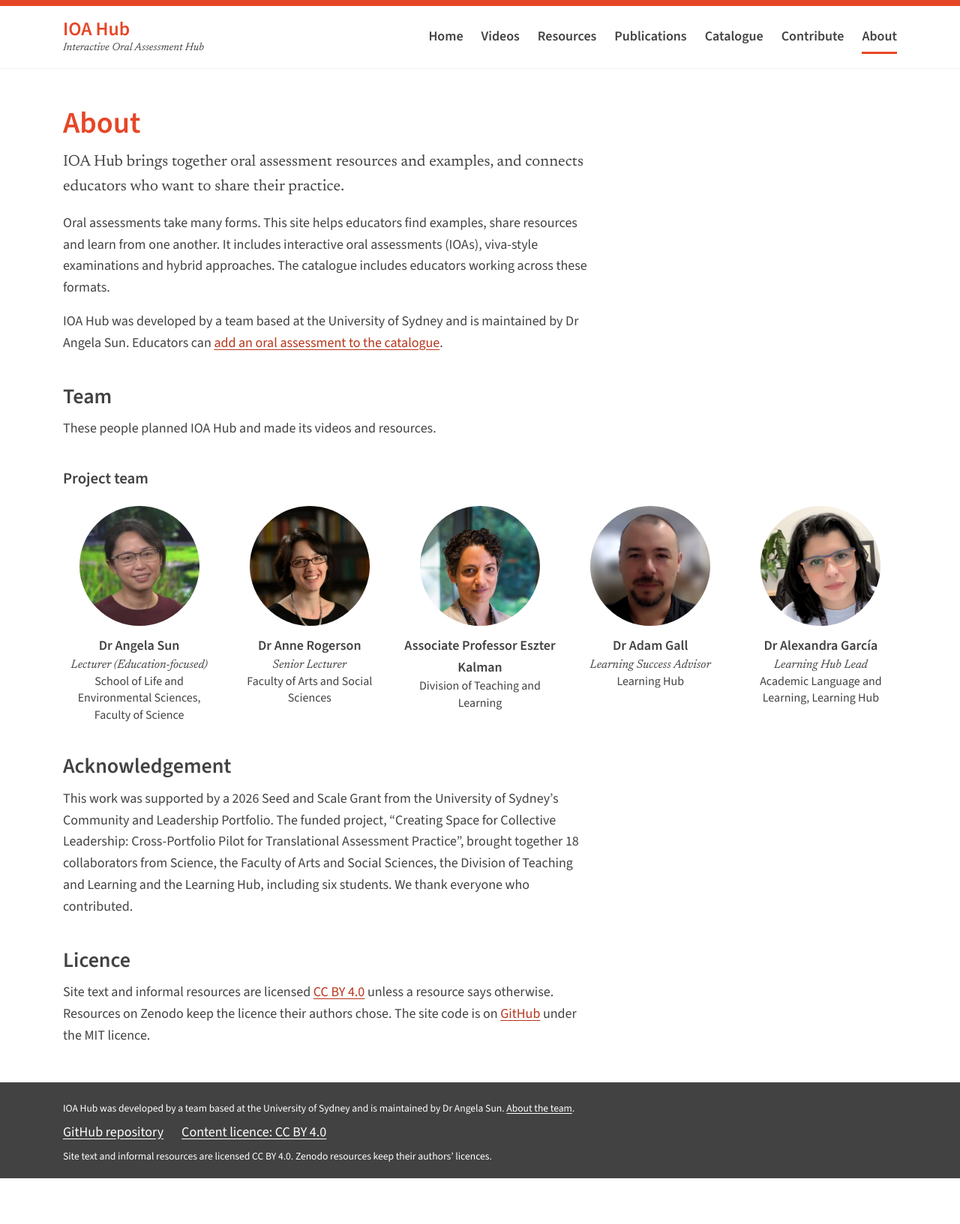
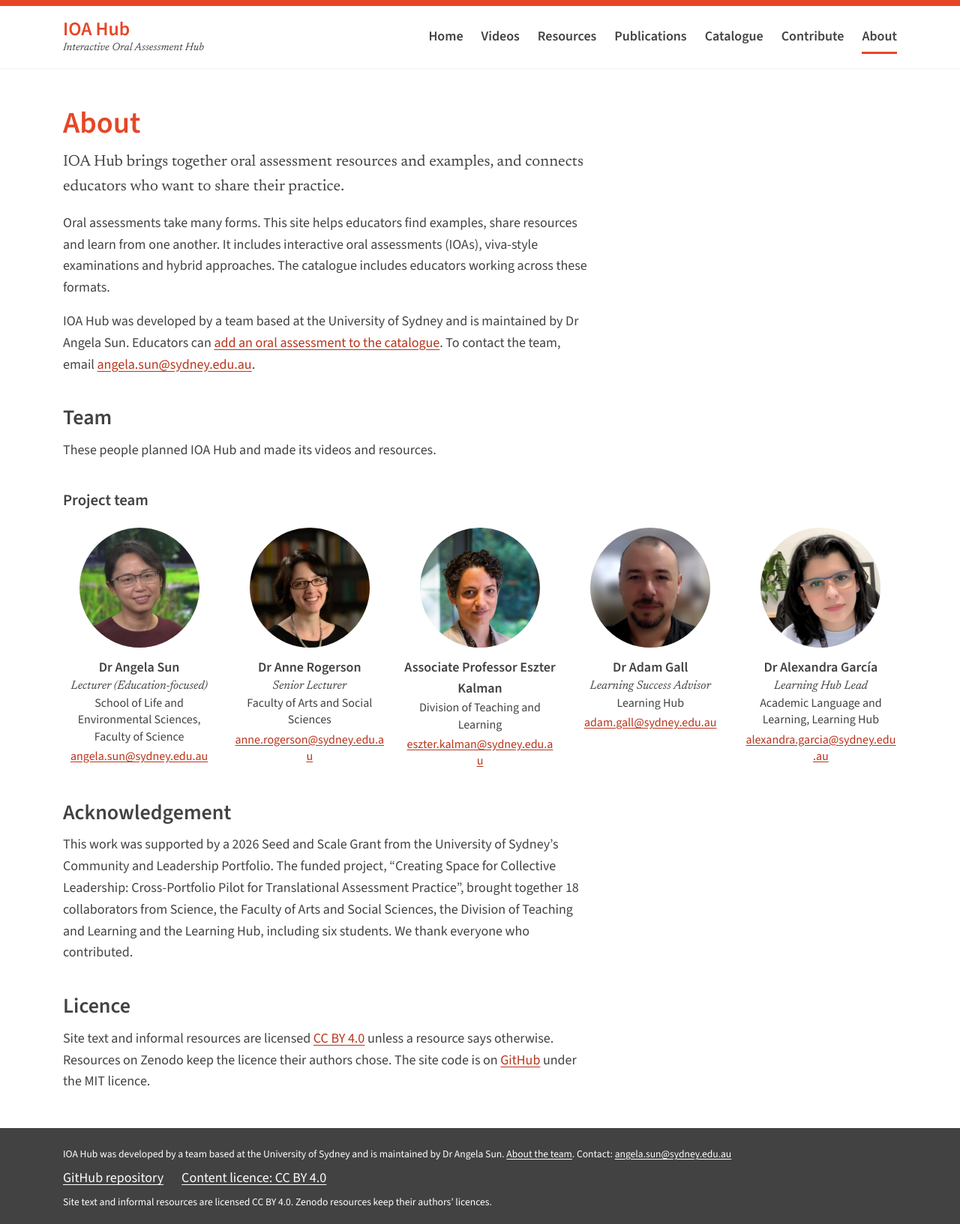
Before and after one commit to HelloAngela/ioa-hub, a Jekyll site: the page built from about.md, in a window 1280 px wide. Shown: the whole page at 75% size. Built offline with Jekyll 4.4.1, drawn with Linux system fonts in a browser that asks for light colours; before the commit the page ends 1572 px from its top, so only the background shows below that.

Commit message:
Add contact emails to the footer and team grid
Co-Authored-By: Claude Opus 5.5 <noreply@anthropic.com>

```diff
--- a/_config.yml
+++ b/_config.yml
@@ -24,7 +24,7 @@ intake_form_url: "https://docs.google.com/forms/d/e/1FAIpQLScw1p4u_kDReuwjgvIXGG
 catalog_sheet_csv_url: "https://docs.google.com/spreadsheets/d/e/2PACX-1vQAvoqTBSupHm1-g8uYC01ZIKy6JQRZjmz1eP8Bl96lUpbgz-Egy7Ruqm4v0FhMMyW3EfYguK4BPgkT/pub?gid=2126475318&single=true&output=csv"
 goatcounter_code: ioahub
 # Public contact email, shown in the footer and on the About page.
-contact_email: "[PLACEHOLDER: public contact email]"
+contact_email: "angela.sun@sydney.edu.au"
 # Zenodo community slug (https://zenodo.org/communities/ioahub/).
 zenodo_community: ioahub
 
--- a/_data/team.yml
+++ b/_data/team.yml
@@ -1,30 +1,36 @@
 # Only add people who have agreed to be listed with this photo and title.
 #
 # Each entry: name, role, unit, photo (file name in images/team/, optional),
-# link (optional), group (Project team / Student partners / Contributors).
+# link (optional), email (optional, shown publicly: only with the person's agreement),
+# group (Project team / Student partners / Contributors).
 # Photos: square, 400x400 px, JPG, under 100 KB.
 
 - name: Dr Angela Sun
   role: Lecturer (Education-focused)
   unit: School of Life and Environmental Sciences, Faculty of Science
   photo: angela-sun.jpg
+  email: angela.sun@sydney.edu.au
   group: Project team
 - name: Dr Anne Rogerson
   role: Senior Lecturer
   unit: Faculty of Arts and Social Sciences
   photo: anne-rogerson.jpg
+  email: anne.rogerson@sydney.edu.au
   group: Project team
 - name: Associate Professor Eszter Kalman
   unit: Division of Teaching and Learning
   photo: eszter-kalman.jpg
+  email: eszter.kalman@sydney.edu.au
   group: Project team
 - name: Dr Adam Gall
   role: Learning Success Advisor
   unit: Learning Hub
   photo: adam-gall.jpg
+  email: adam.gall@sydney.edu.au
   group: Project team
 - name: Dr Alexandra García
   role: Learning Hub Lead
   unit: Academic Language and Learning, Learning Hub
   photo: alexandra-garcia.jpg
+  email: alexandra.garcia@sydney.edu.au
   group: Project team
--- a/_includes/team-grid.html
+++ b/_includes/team-grid.html
@@ -15,6 +15,7 @@
 {% if person.link %}<a class="team-name" href="{{ person.link | escape }}">{{ person.name | escape }}</a>{% else %}<span class="team-name">{{ person.name | escape }}</span>{% endif %}
 {% if person.role %}<span class="team-role">{{ person.role | escape }}</span>{% endif %}
 <span class="team-unit">{{ person.unit | escape }}</span>
+{% if person.email %}<a class="team-email" href="mailto:{{ person.email | escape }}">{{ person.email | escape }}</a>{% endif %}
 </li>
 {% endif %}
 {% endfor %}
--- a/assets/css/style.css
+++ b/assets/css/style.css
@@ -457,7 +457,8 @@ th[aria-sort="descending"] .sort-button::after { content: " \2193"; }
   color: var(--charcoal);
 }
 .team-name { display: block; font-weight: 600; }
-.team-role, .team-unit { display: block; font-size: 1rem; line-height: 1.4; }
+.team-role, .team-unit, .team-email { display: block; font-size: 1rem; line-height: 1.4; }
+.team-email { margin-top: 0.25rem; overflow-wrap: anywhere; }
 
 @media (max-width: 30rem) {
   .team-grid { grid-template-columns: repeat(2, 1fr); gap: 1.5rem 1rem; }
```
Also changed, not shown: AGENTS.md (+1 -0 lines), README.md.
